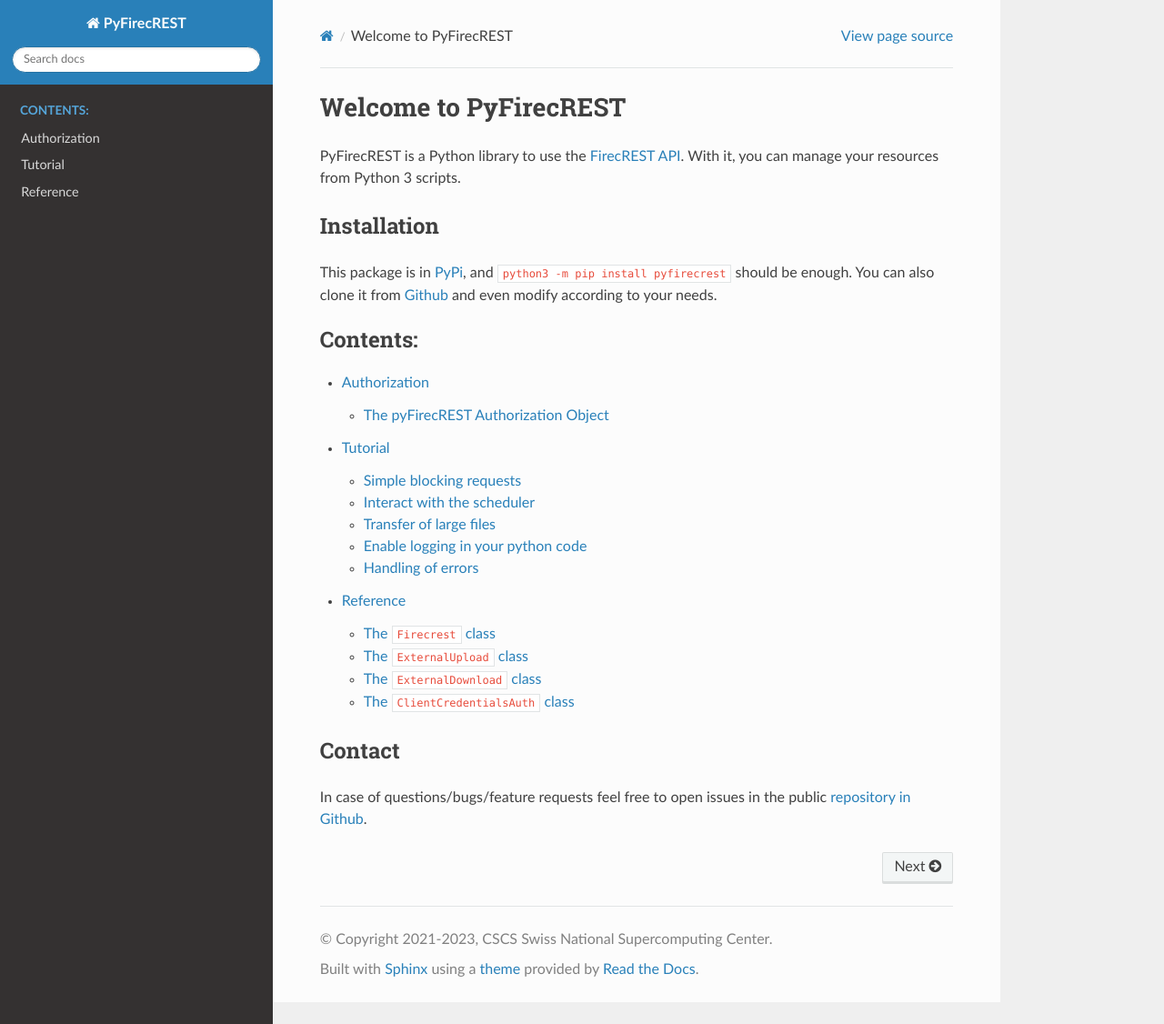
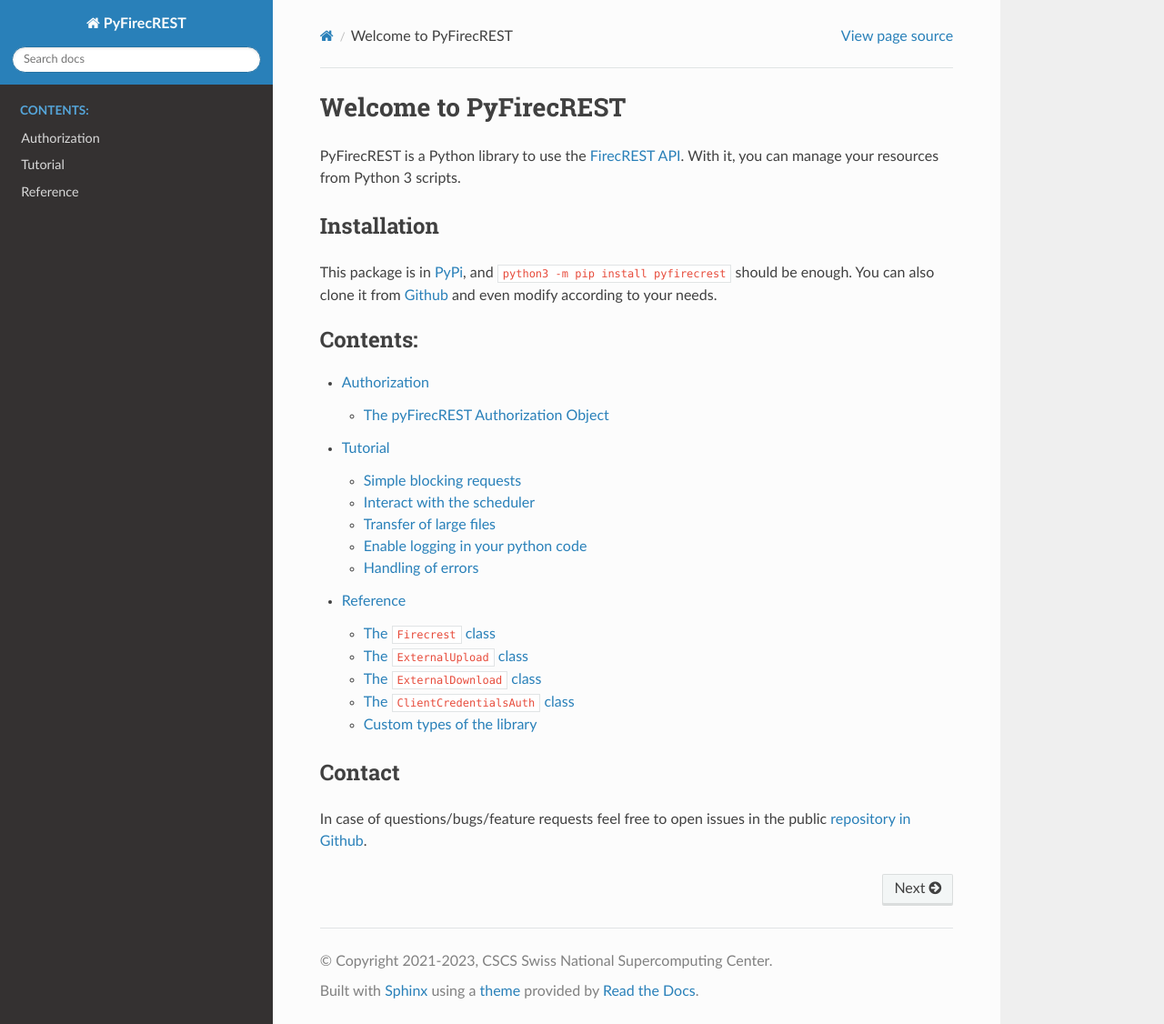
Before and after one commit to eth-cscs/pyfirecrest, a Sphinx documentation site: the page built from docs/source/index.rst, in a window 1280 px wide and 1126 px high. Shown: the whole window at 91% size. Built offline with Sphinx 7.4.7 and the Read the Docs theme 2.0.0, drawn with Linux system fonts in a browser that asks for light colours.

Commit message:
Add types in to documentation

```diff
--- a/docs/source/reference.rst
+++ b/docs/source/reference.rst
@@ -5,7 +5,7 @@
 Together with the authorisation class it takes care of the token and makes the appropriate calls for each action.
 
 The ``Firecrest`` class
-*****************************
+***********************
 .. autoclass:: firecrest.Firecrest
     :members:
     :undoc-members:
@@ -29,9 +29,16 @@
     :undoc-members:
     :show-inheritance:
 
+
 The ``ClientCredentialsAuth`` class
-*********************************************
+***********************************
 .. autoclass:: firecrest.ClientCredentialsAuth
     :members:
     :undoc-members:
     :show-inheritance:
+
+
+Custom types of the library
+***************************
+.. automodule:: firecrest.types
+    :members:
```
Also changed, not shown: pyproject.toml (line endings or trailing spaces).
